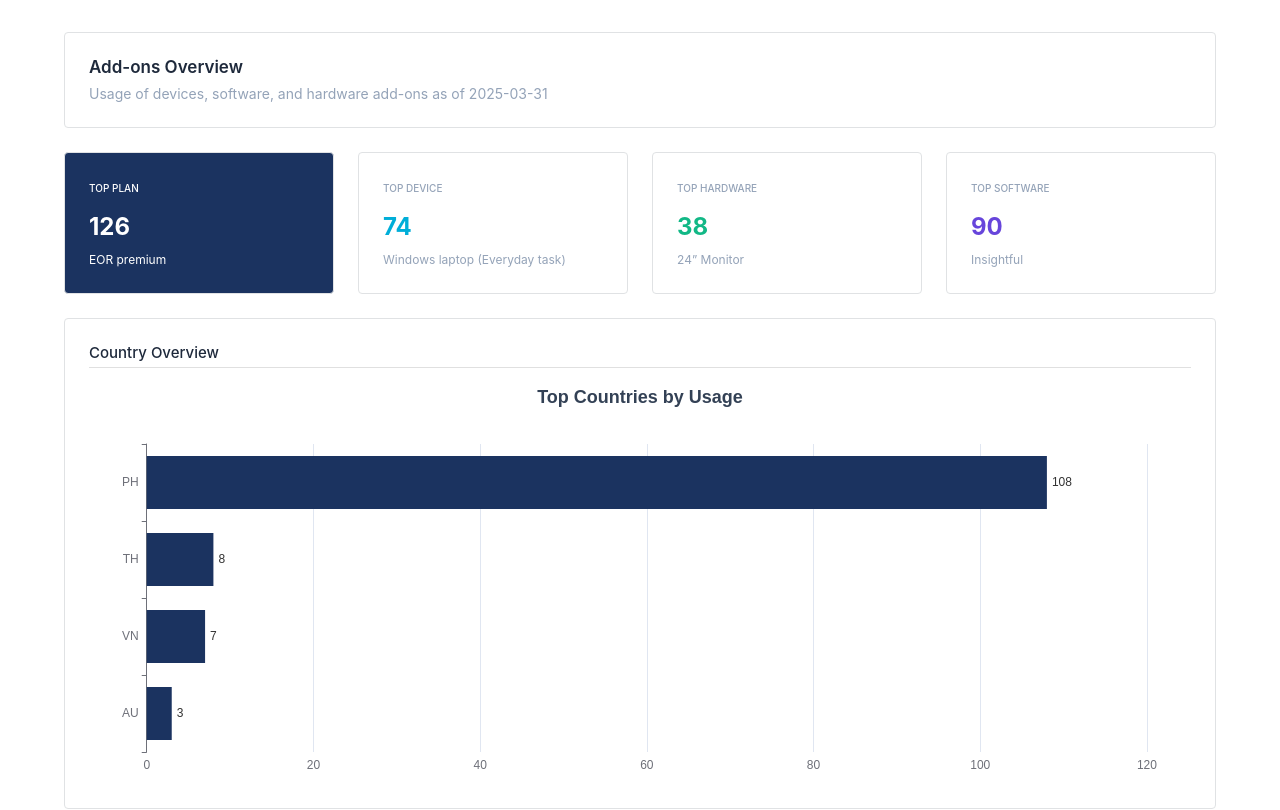
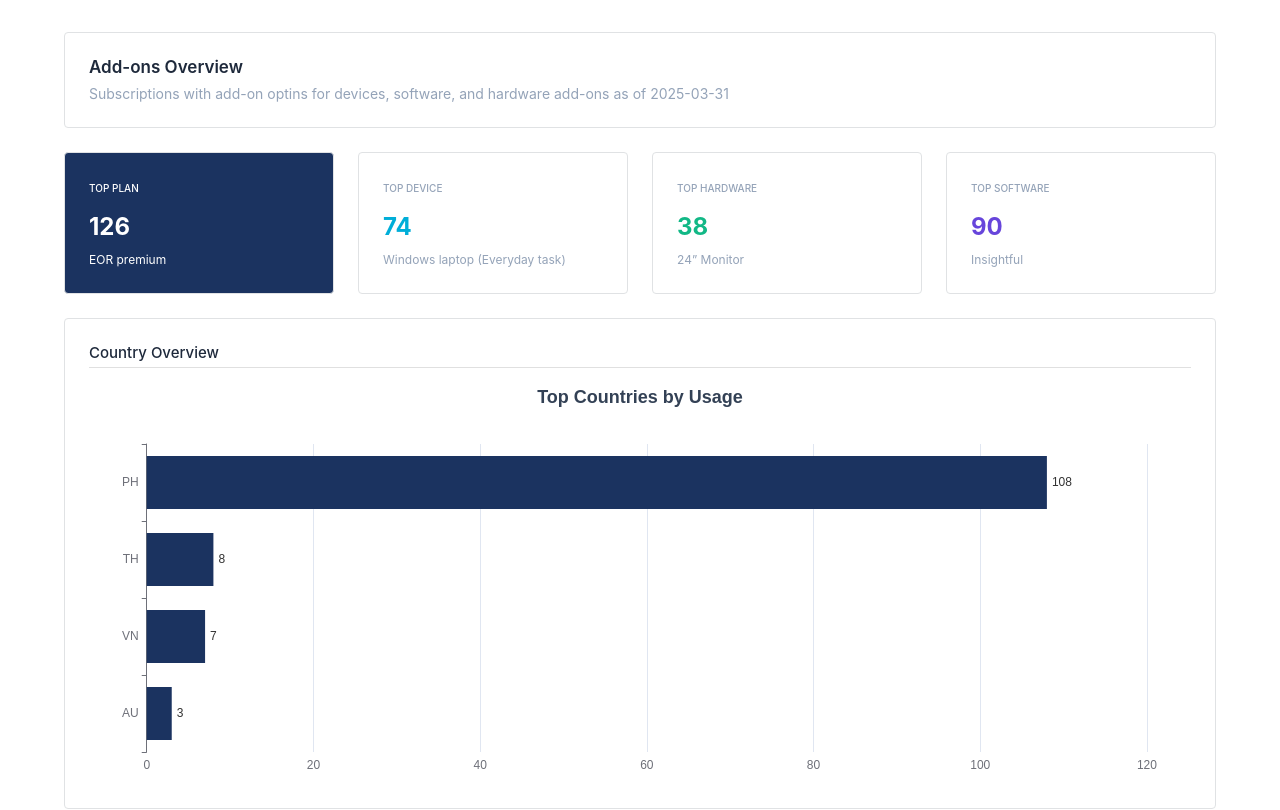
Before and after one commit to steve-waters-outstaffer/outataffer-platform-reporting, a React (Vite) app: page /addons-dashboard in a window 1280 px wide. Shown: the top 810 px of the page. Built offline with nearby package versions, Linux system fonts and the light colour scheme; no server answers.

Commit message:
...monthly data good collection

```diff
--- a/src/components/AddonsDashboard.jsx
+++ b/src/components/AddonsDashboard.jsx
@@ -145,7 +145,7 @@ const AddonsDashboard = () => {
                     Add-ons Overview
                 </Typography>
                 <Typography variant="body" color="text.secondary" gutterBottom>
-                    Usage of devices, software, and hardware add-ons as of {addonData?.[0]?.snapshot_date || 'latest'}
+                    Subscriptions with add-on optins for devices, software, and hardware add-ons as of {addonData?.[0]?.snapshot_date || 'latest'}
                 </Typography>
             </Paper>
 
```
